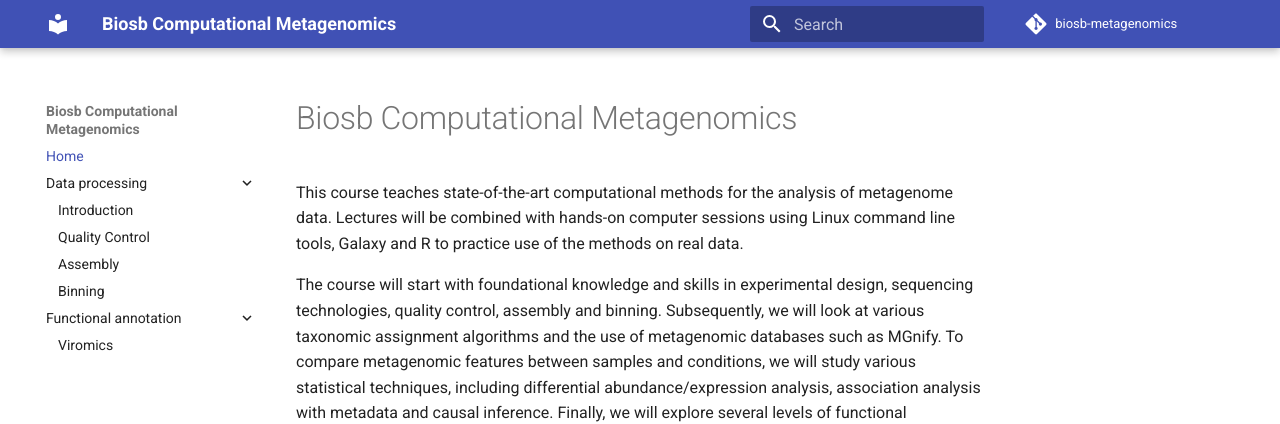
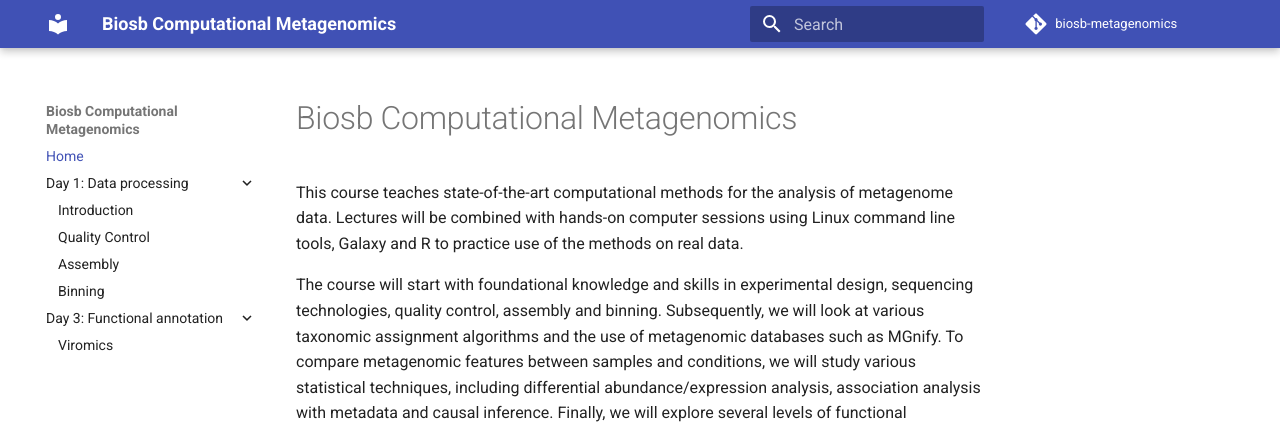
Before and after one commit to mdehollander/biosb-metagenomics, an MkDocs documentation site: the page built from docs/index.md, in a window 1280 px wide. Shown: the top 424 px of the page. Built offline with MkDocs 1.6.1 and Material for MkDocs 9.7.7, drawn with Linux system fonts in a browser that asks for light colours; comment, search, counter and statistics services are not loaded.

Commit message:
Add days to menu

```diff
--- a/mkdocs.yml
+++ b/mkdocs.yml
@@ -14,12 +14,12 @@ theme:
 # Navigation
 nav:
   - Home: index.md
-  - Data processing:
+  - "Day 1: Data processing":
     - Introduction: data-processing/intro.md
     - Quality Control: data-processing/quality-control.md
     - Assembly: data-processing/assembly.md
     - Binning: data-processing/binning.md
-  - Functional annotation:
+  - "Day 3: Functional annotation":
     - Viromics: functional-annotation/viromes.md
 
 markdown_extensions:
```
